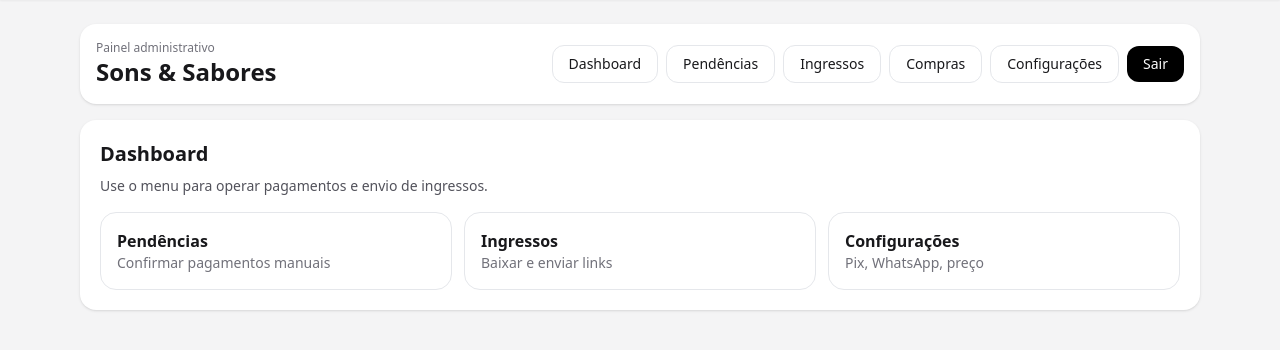
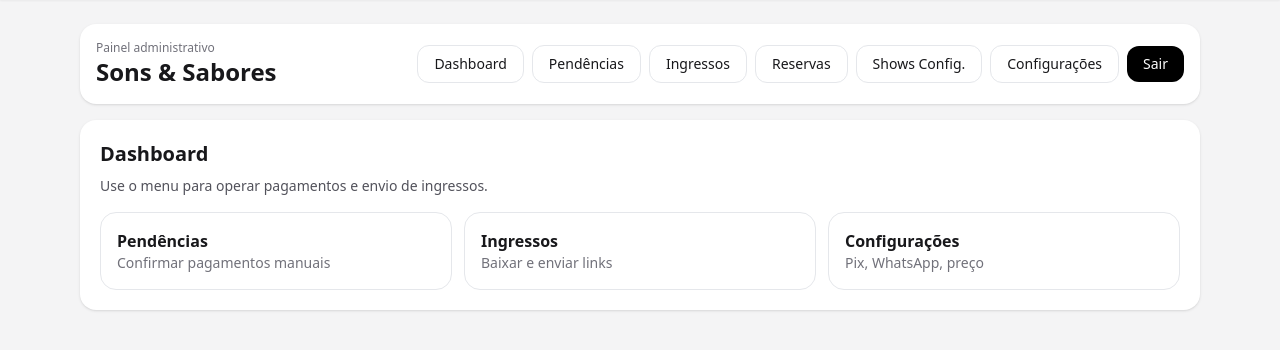
Before and after one commit to gustavopassos05/sons_sabores_ingressos, a Flask app: page /admin in a window 1280 px wide. Shown: the part 62-412 px from the top of the page. Run offline with Flask 3, Linux system fonts and the light colour scheme; the visitor is signed in with stand-in values (Sample User, id 1); some libraries are stand-ins or nearby versions.

Commit message:
Commit das alterações locais

```diff
--- a/app_services/email_templates.py
+++ b/app_services/email_templates.py
@@ -107,7 +107,7 @@ def build_tickets_email(
     </div>
 
     <div style="border:1px solid #eee; border-radius:16px; padding:14px; margin-bottom:14px;">
-      <div style="font-size:16px; margin-bottom:6px;"><b>Comprador:</b> {buyer_name}</div>
+      <div style="font-size:16px; margin-bottom:6px;"><b>Reserva de:</b> {buyer_name}</div>
       <div style="font-size:16px; margin-bottom:6px;"><b>Ingressos:</b> {ticket_qty} × R$ {unit_brl_str}</div>
       <div style="font-size:18px; margin-bottom:6px;"><b>Total:</b> R$ {total_brl_str}</div>
       <div style="color:#666; font-size:12px;"><b>Token:</b> {token}</div>
--- a/templates/admin_base.html
+++ b/templates/admin_base.html
@@ -30,10 +30,13 @@
           Ingressos
         </a>
         <a href="/admin/purchases" class="rounded-xl border px-4 py-2 text-sm hover:bg-zinc-50">
-          Compras
+          Reservas
         </a>
 
-
+        <a class="rounded-xl border px-4 py-2 text-sm hover:bg-zinc-50"
+           href="/admin/Shows">
+          Shows Config.
+        </a>
         <a class="rounded-xl border px-4 py-2 text-sm hover:bg-zinc-50"
            href="{{ url_for('admin_settings.settings_get') }}">
           Configurações
```
